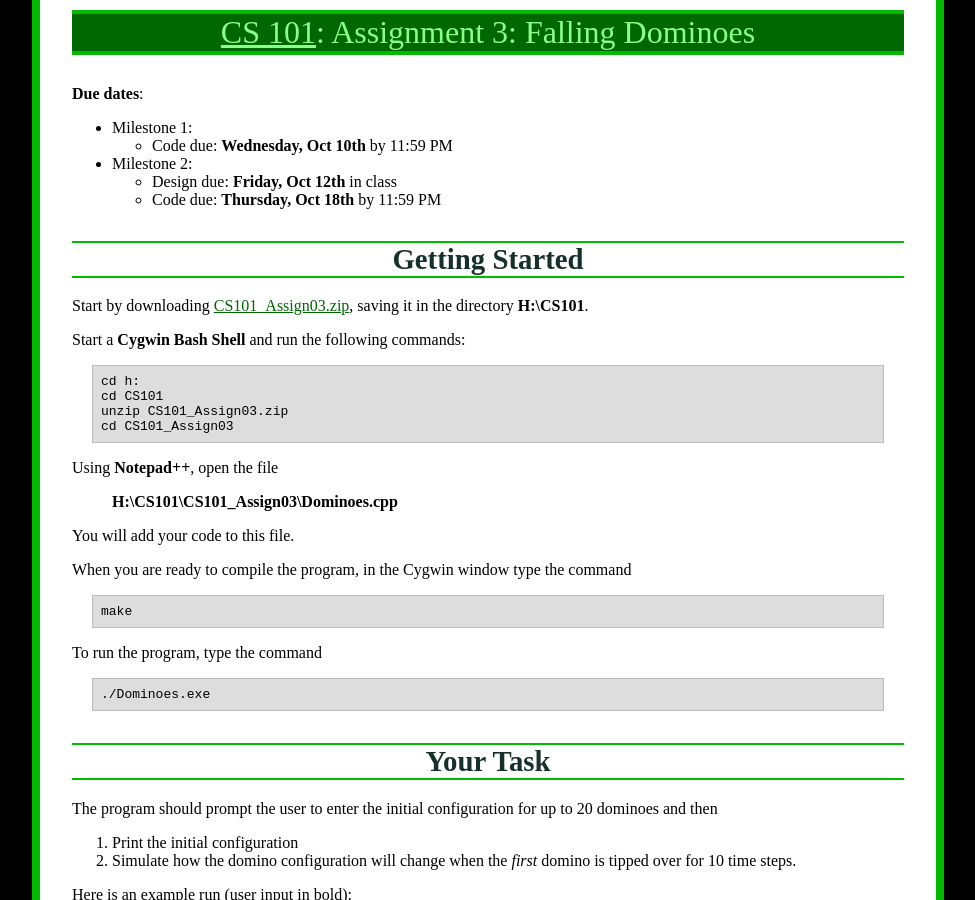
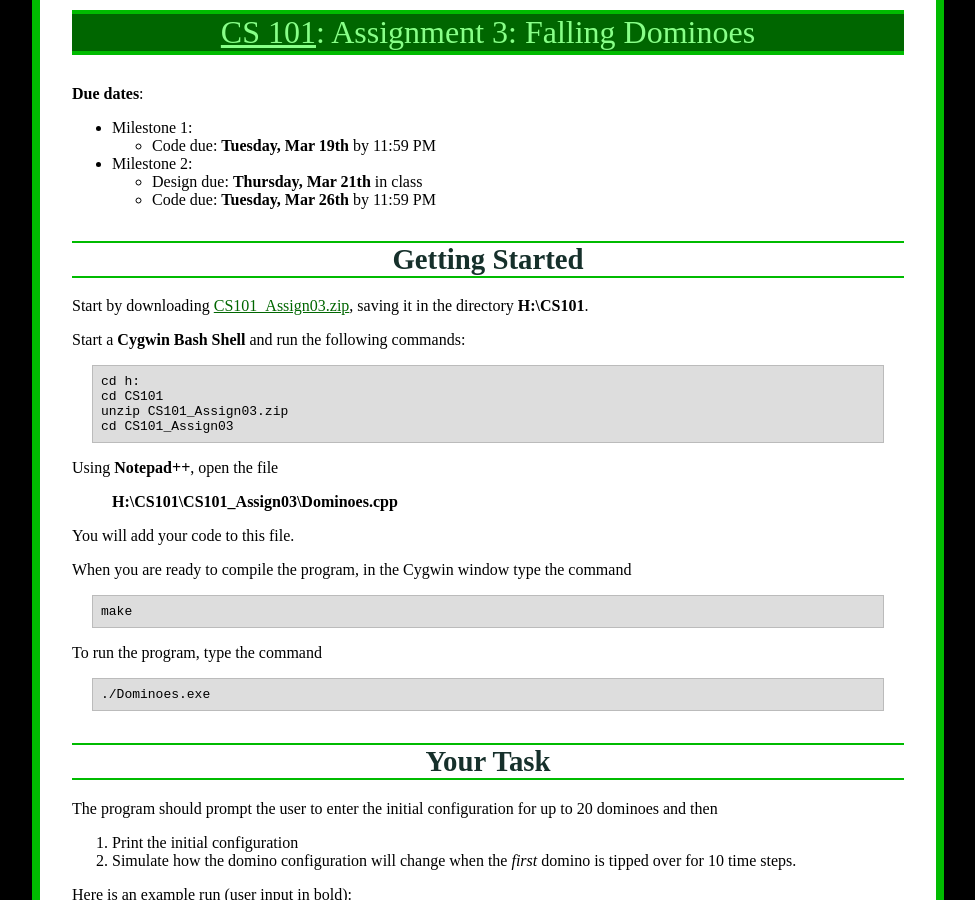
Before and after one commit to ycpcs/cs101-spring2019, a Jekyll site: the page built from assign/assign03.md, in a window 1280 px wide and 900 px high. Shown: the whole window, without its empty margins (152-1127 px from the left). Built offline with Jekyll 4.4.1, drawn with Linux system fonts in a browser that asks for light colours; some of the changed text lies outside the part shown.

Commit message:
add assign 3
add assign 3

```diff
--- a/assign/assign03.md
+++ b/assign/assign03.md
@@ -6,10 +6,10 @@ title: "Assignment 3: Falling Dominoes"
 **Due dates**:
 
 * Milestone 1:
-    * Code due: **Wednesday, Oct 10th** by 11:59 PM
+    * Code due: **Tuesday, Mar 19th** by 11:59 PM
 * Milestone 2:
-    * Design due: **Friday, Oct 12th** in class
-    * Code due: **Thursday, Oct 18th** by 11:59 PM
+    * Design due: **Thursday, Mar 21th** in class
+    * Code due: **Tuesday, Mar 26th** by 11:59 PM
 
 Getting Started
 ===============
@@ -142,7 +142,7 @@ Use an array of integer values to store the state of each domino and a counter t
 
 ### Deliverables for Milestone 1
 
-The code for Milestone 1 should be submitted to Marmoset (using the command `make submit_ms1`) by the end of the day on **Wednesday, Oct 10th**.
+The code for Milestone 1 should be submitted to Marmoset (using the command `make submit_ms1`) by the end of the day on **Tuesday, Mar 19th**.
 
 ## Milestone 2
 
@@ -225,9 +225,9 @@ Get code working to simulate a single time step before working on multiple time
 
 ### Deliverables for Milestone 2
 
-The [design artifact](../design-template.pdf) for Milestone 2 is due at the beginning class on **Friday, Oct 12th**.  Make sure that you fill out the "Strategy" and "Control flow sketch" sections of the design template.
+The [design artifact](../design-template.pdf) for Milestone 2 is due at the beginning class on **Thursday, Mar 21st**.  Make sure that you fill out the "Strategy" and "Control flow sketch" sections of the design template.
 
-The code for Milestone 2 should be submitted to Marmoset (using the command `make submit_ms2`) by the end of the day on **Thursday, Oct 18th**.
+The code for Milestone 2 should be submitted to Marmoset (using the command `make submit_ms2`) by the end of the day on **Tuesday, Mar 26th**.
 
 Grading
 =======
```
Also changed, not shown: assign/index.md (+1 -1 lines), index.md (+3 -7 lines).
